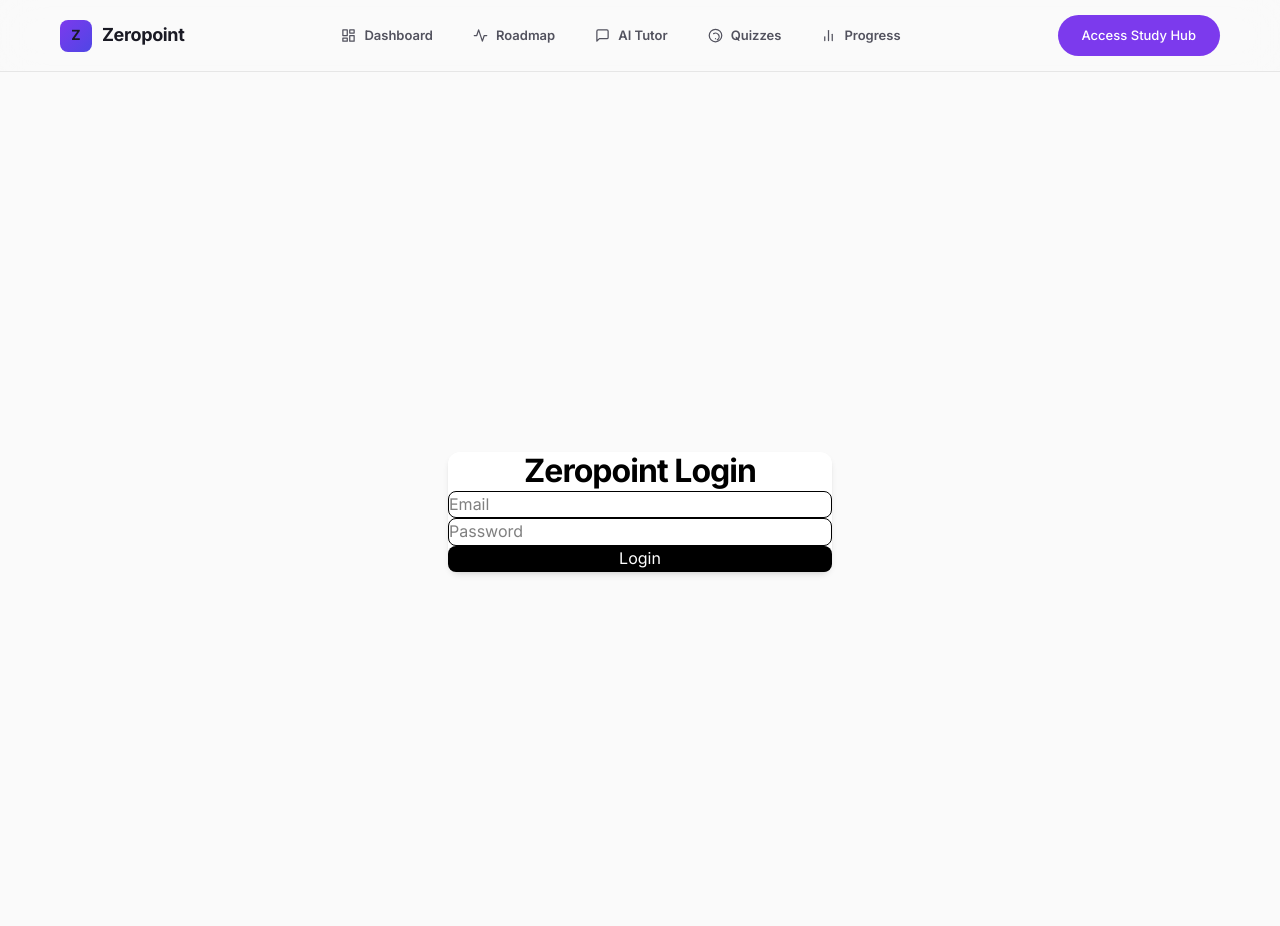
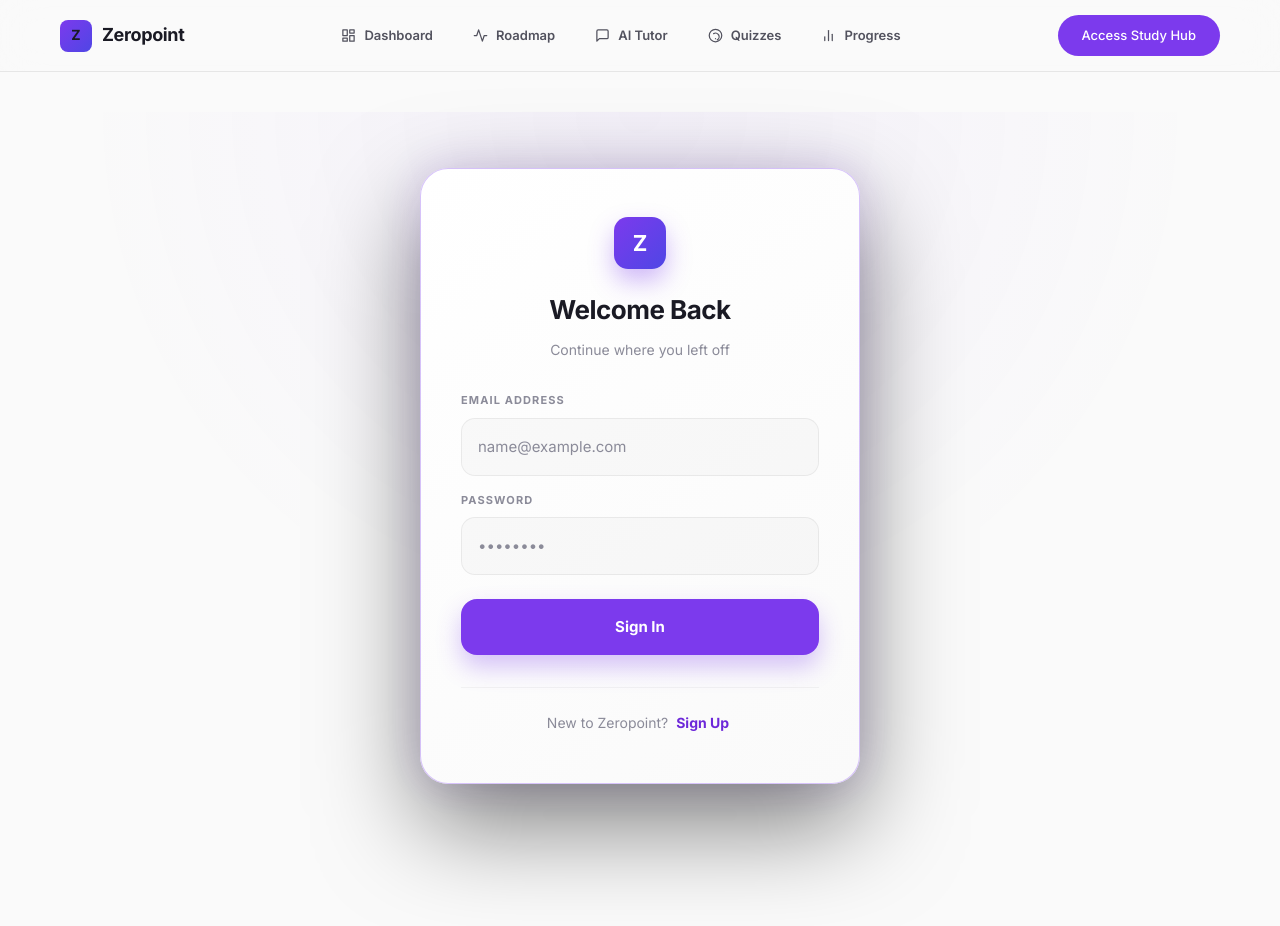
Before and after one commit to Prithvee905/zeropoint-edu, a Next.js app: page /login in a window 1280 px wide. Shown: the top 926 px of the page. Built offline with nearby package versions, Linux system fonts and the light colour scheme; no server answers.

Commit message:
refactor(auth): Rebuild standalone login page to match unified app design system

```diff
--- a/app/login/page.tsx
+++ b/app/login/page.tsx
@@ -1,45 +1,137 @@
 'use client'
 
+import { useState } from "react"
+import { supabase } from "@/lib/supabase"
 import { useRouter } from "next/navigation"
 
 export default function LoginPage() {
-
+    const [isLogin, setIsLogin] = useState(true)
+    const [email, setEmail] = useState("")
+    const [password, setPassword] = useState("")
+    const [loading, setLoading] = useState(false)
+    const [message, setMessage] = useState("")
     const router = useRouter()
 
-    const handleLogin = () => {
-        router.push("/dashboard")
+    const handleAuth = async (e: React.FormEvent) => {
+        e.preventDefault()
+        setLoading(true)
+        setMessage("")
+
+        try {
+            if (isLogin) {
+                const { error } = await supabase.auth.signInWithPassword({ email, password })
+                if (error) throw error
+                router.push("/dashboard")
+                router.refresh()
+            } else {
+                const { error } = await supabase.auth.signUp({
+                    email,
+                    password,
+                    options: { emailRedirectTo: `${window.location.origin}/auth/callback` }
+                })
+                if (error) throw error
+                setMessage("Success! Check your email for the confirmation link.")
+            }
+        } catch (err: any) {
+            setMessage(err.message || "An error occurred")
+        } finally {
+            setLoading(false)
+        }
     }
 
     return (
-        <main className="flex min-h-screen items-center justify-center">
+        <div style={{
+            display: "flex", alignItems: "center", justifyContent: "center",
+            minHeight: "calc(100vh - 72px)", padding: "20px",
+            background: "radial-gradient(circle at top, rgba(124,58,237,0.05), transparent 60%)"
+        }}>
+            <div
+                style={{
+                    width: "100%", maxWidth: "440px",
+                    background: "linear-gradient(145deg, var(--bg-raised) 0%, var(--bg) 100%)",
+                    border: "1px solid rgba(124,58,237,0.3)",
+                    borderRadius: "28px",
+                    boxShadow: "0 40px 100px rgba(0,0,0,0.5), 0 0 40px rgba(124,58,237,0.15)",
+                    position: "relative", overflow: "hidden",
+                    animation: "scalePop 0.4s cubic-bezier(0.16, 1, 0.3, 1)"
+                }}
+                className="auth-modal-card"
+            >
+                <div style={{ padding: "48px 40px" }} className="auth-modal-content">
+                    {/* Header */}
+                    <div style={{ textAlign: "center", marginBottom: "32px" }}>
+                        <div style={{ inlineSize: "52px", height: "52px", background: "linear-gradient(135deg, var(--purple), #4f46e5)", borderRadius: "14px", display: "flex", alignItems: "center", justifyContent: "center", margin: "0 auto 20px", fontSize: "22px", fontWeight: "900", color: "#fff", boxShadow: "0 12px 24px rgba(124,58,237,0.35)" }}>Z</div>
+                        <h2 style={{ fontSize: "26px", fontWeight: "900", color: "var(--text-1)", marginBottom: "8px", letterSpacing: "-0.02em" }}>
+                            {isLogin ? "Welcome Back" : "Start Journey"}
+                        </h2>
+                        <p style={{ fontSize: "14px", color: "var(--text-3)", lineHeight: "1.5" }}>
+                            {isLogin ? "Continue where you left off" : "Create your account to save progress"}
+                        </p>
+                    </div>
 
-            <div className="bg-white text-black p-8 rounded-xl shadow-md w-96">
+                    {/* Form */}
+                    <form onSubmit={handleAuth} style={{ display: "flex", flexDirection: "column", gap: "16px" }}>
+                        <div>
+                            <label style={{ display: "block", fontSize: "11px", fontWeight: "800", color: "var(--text-3)", marginBottom: "8px", textTransform: "uppercase", letterSpacing: "0.1em" }}>Email Address</label>
+                            <input
+                                type="email" required
+                                className="input" placeholder="name@example.com"
+                                value={email} onChange={e => setEmail(e.target.value)}
+                                style={{ width: "100%", padding: "16px", borderRadius: "14px", background: "rgba(var(--invert-rgb),0.02)", border: "1px solid rgba(var(--invert-rgb),0.06)", fontSize: "15px" }}
+                            />
+                        </div>
+                        <div>
+                            <label style={{ display: "block", fontSize: "11px", fontWeight: "800", color: "var(--text-3)", marginBottom: "8px", textTransform: "uppercase", letterSpacing: "0.1em" }}>Password</label>
+                            <input
+                                type="password" required
+                                className="input" placeholder="••••••••"
+                                value={password} onChange={e => setPassword(e.target.value)}
+                                style={{ width: "100%", padding: "16px", borderRadius: "14px", background: "rgba(var(--invert-rgb),0.02)", border: "1px solid rgba(var(--invert-rgb),0.06)", fontSize: "15px" }}
+                            />
+                        </div>
 
-                <h1 className="text-2xl font-bold mb-6 text-center">
-                    Zeropoint Login
-                </h1>
+                        {message && (
+                            <p style={{
+                                fontSize: "13px", color: message.includes("Success") ? "var(--green-light)" : "#f87171",
+                                padding: "14px", background: message.includes("Success") ? "rgba(74,222,128,0.1)" : "rgba(248,113,113,0.1)",
+                                borderRadius: "12px", textAlign: "center", border: "1px solid" + (message.includes("Success") ? "rgba(74,222,128,0.2)" : "rgba(248,113,113,0.2)"),
+                                animation: "fadeIn 0.3s"
+                            }}>
+                                {message}
+                            </p>
+                        )}
 
-                <input
-                    type="email"
-                    placeholder="Email"
-                    className="w-full p-3 mb-4 border rounded-lg"
-                />
+                        <button
+                            type="submit" disabled={loading}
+                            className="btn-primary"
+                            style={{ width: "100%", padding: "16px", borderRadius: "16px", fontSize: "15px", fontWeight: "800", marginTop: "8px", color: "#fff", boxShadow: "0 12px 24px rgba(124,58,237,0.3)" }}
+                        >
+                            {loading ? <span className="spinner" style={{ width: "16px", height: "16px" }} /> : (isLogin ? "Sign In" : "Create Account")}
+                        </button>
+                    </form>
 
-                <input
-                    type="password"
-                    placeholder="Password"
-                    className="w-full p-3 mb-4 border rounded-lg"
-                />
+                    {/* Footer Toggle */}
+                    <div style={{ textAlign: "center", marginTop: "32px", paddingTop: "24px", borderTop: "1px solid rgba(var(--invert-rgb),0.04)" }}>
+                        <p style={{ fontSize: "14px", color: "var(--text-3)" }}>
+                            {isLogin ? "New to Zeropoint?" : "Member already?"}{" "}
+                            <button
+                                type="button"
+                                onClick={() => { setIsLogin(!isLogin); setMessage("") }}
+                                style={{ background: "none", border: "none", color: "var(--purple-light)", fontWeight: "800", cursor: "pointer", padding: "0 4px" }}
+                            >
+                                {isLogin ? "Sign Up" : "Log In"}
+                            </button>
+                        </p>
+                    </div>
+                </div>
 
-                <button
-                    onClick={handleLogin}
-                    className="w-full bg-black text-white p-3 rounded-lg"
-                >
-                    Login
-                </button>
-
+                <style>{`
+                    @media (max-width: 480px) {
+                        .auth-modal-content { padding: 40px 24px !important; }
+                        .auth-modal-card { border-radius: 24px !important; }
+                    }
+                `}</style>
             </div>
-
-        </main>
+        </div>
     )
 }
```
